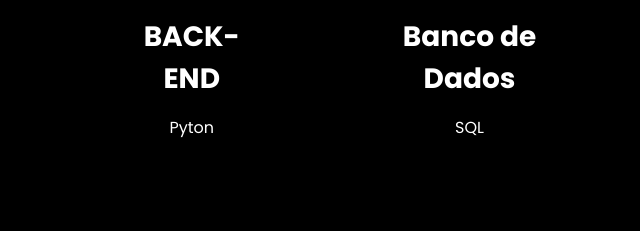
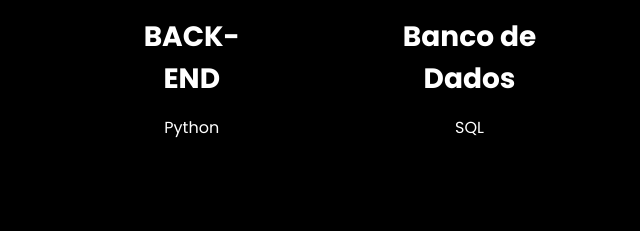
Before and after one commit to Robertim22/meu-portfolio, a plain HTML site: page index.html in a window 1280 px wide. Shown: the part 1029-1260 px from the top of the page, 348-988 px from the left. Drawn offline with nearby package versions, Linux system fonts and the light colour scheme.

Commit message:
Correção de algumas palavras

```diff
--- a/index.html
+++ b/index.html
@@ -78,7 +78,7 @@
                     <div class="especialidades-box">
                         <i class="bi bi-code-square"></i>
                         <h3>BACK-END</h3>
-                        <p>Pyton</p>
+                        <p>Python</p>
                     </div>
                     <div class="especialidades-box">
                         <i class="bi bi-box-arrow-down"></i>
@@ -103,7 +103,11 @@
                     </div><!--img sobre-->
                     <div class="txt-sobre">
                         <h2>MUITO PRAZER, <span>SOU ROBERTO LOPES.</span></h2>
-                        <p>Sou estudante de Análise e Desenvolvimento de Sistemas na Estácio - Juiz de Fora, com habilidades em trabalho em equipe, liderança, motivação, adaptabilidade, persistência, foco e proatividade. Estou em busca de oportunidades para aplicar e expandir meus conhecimentos, contribuindo para o alcance das metas da instituição a qual viso me integrar, e sempre focando no meu desenvolvimento profissional e pessoal.</p>
+                            <p>Sou estudante de Análise e Desenvolvimento de Sistemas na Estácio - Juiz de Fora,
+                                com habilidades em trabalho em equipe, liderança, motivação, adaptabilidade, persistência, foco e proatividade.
+                                Estou em busca de oportunidades para aplicar e expandir meus conhecimentos,
+                                contribuindo para o alcance das metas da instituição a qual viso me integrar,
+                                e sempre focando no meu desenvolvimento profissional e pessoal.</p>
                         <br>
                         <div class="btn-social">
                             <a href="https://www.instagram.com/_roberto.lopes_/"><button><i class="bi bi-instagram"></i></button></a>
```
